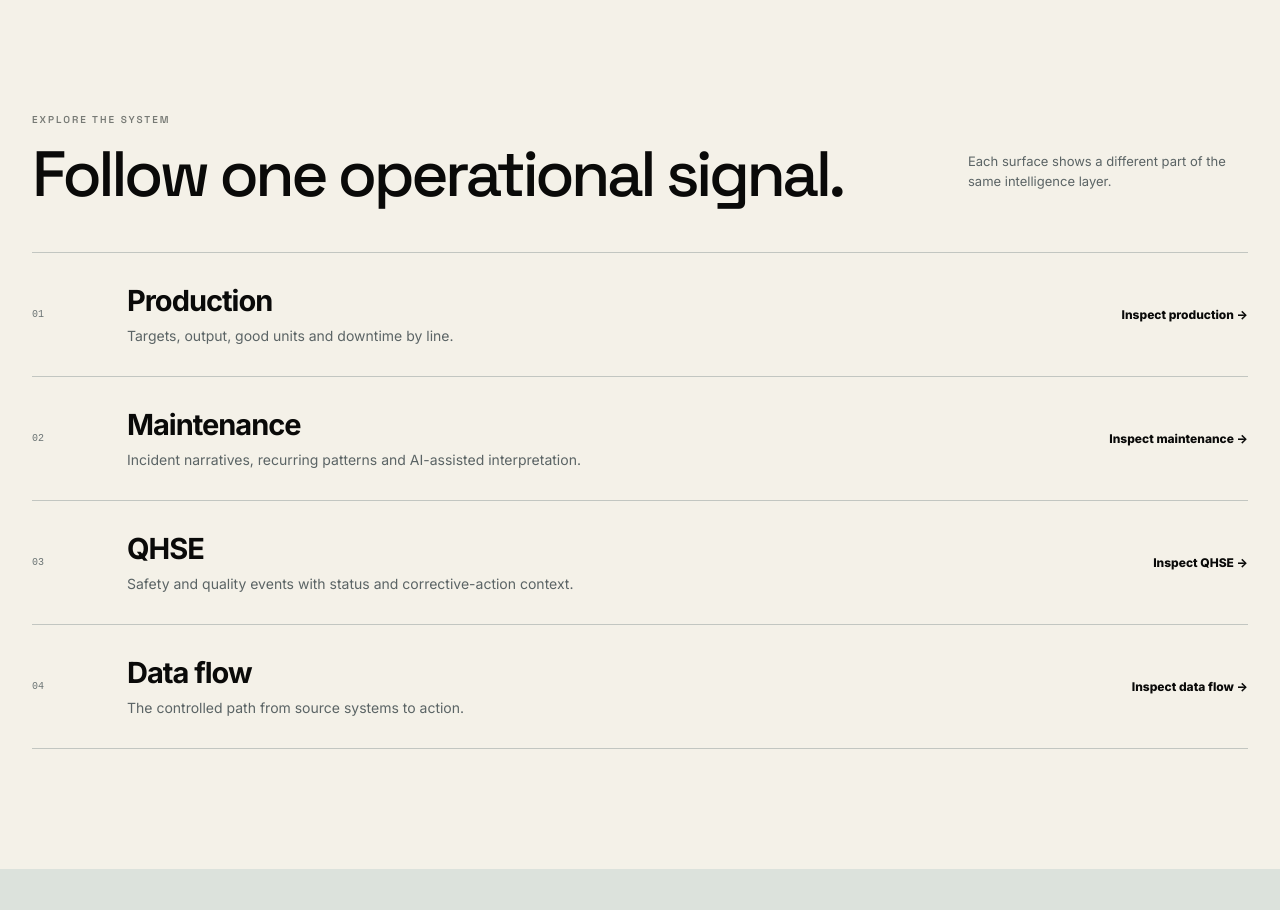
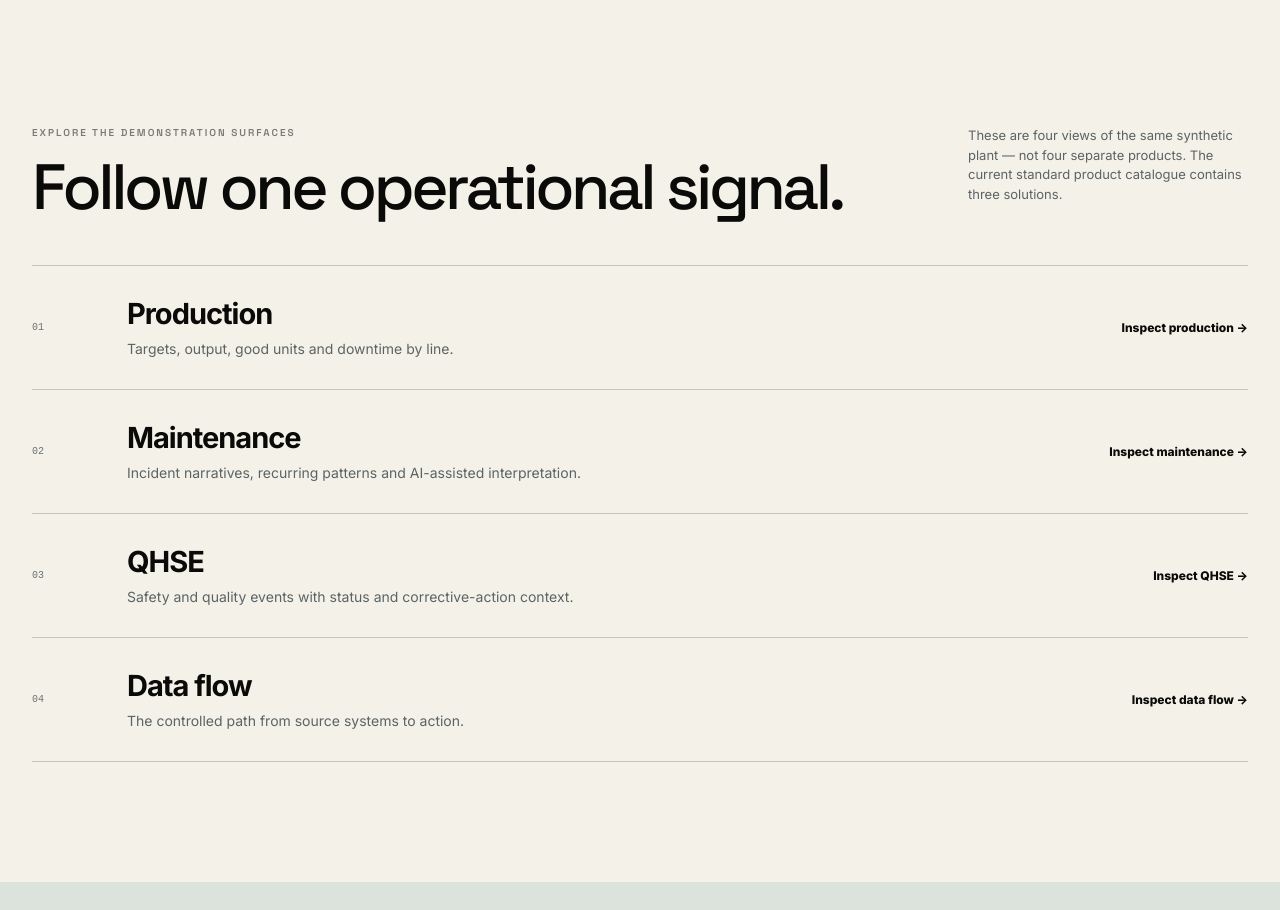
Before and after one commit to bouhounyaakoub2023-cmd/MVP, a Next.js app: page /demo in a window 1280 px wide. Shown: the part 916-1826 px from the top of the page. Built offline with nearby package versions, Linux system fonts and the light colour scheme; no server answers; the database is empty.

Commit message:
fix: distinguish demo surfaces from standard products

```diff
--- a/app/demo/page.tsx
+++ b/app/demo/page.tsx
@@ -15,7 +15,7 @@ export default async function Demo() {
       <div className="demo-system"><div className="system-core"><span>PLANT</span><strong>→</strong><span>ACTION</span></div><div className="system-node n1">PRODUCTION</div><div className="system-node n2">MAINTENANCE</div><div className="system-node n3">QHSE</div><div className="system-node n4">DATA</div></div></div>
     </div></section>
     <section className="demo-kpis"><div className="container demo-kpi-grid">{[['OEE',`${k.oee.toFixed(1)}%`,'Production efficiency'],['DOWNTIME',`${Math.floor(k.downtime/60)}h ${k.downtime%60}m`,'Recorded loss time'],['MACHINES',`${machineRunning}/${data.machines.length}`,'Machines running'],['HIGH SIGNALS',String(high.length),'Priority incidents']].map(([label,value,desc])=><div className="demo-kpi" key={label}><div className="eyebrow">{label}</div><strong>{value}</strong><span>{desc}</span></div>)}</div></section>
-    <section className="demo-navigation"><div className="container"><div className="section-head"><div><div className="eyebrow">Explore the system</div><h2>Follow one operational signal.</h2></div><p>Each surface shows a different part of the same intelligence layer.</p></div><div className="demo-module-grid">
+    <section className="demo-navigation"><div className="container"><div className="section-head"><div><div className="eyebrow">Explore the demonstration surfaces</div><h2>Follow one operational signal.</h2></div><p>These are four views of the same synthetic plant — not four separate products. The current standard product catalogue contains three solutions.</p></div><div className="demo-module-grid">
       {[['01','Production','Targets, output, good units and downtime by line.','/demo/production','Inspect production →'],['02','Maintenance','Incident narratives, recurring patterns and AI-assisted interpretation.','/demo/maintenance','Inspect maintenance →'],['03','QHSE','Safety and quality events with status and corrective-action context.','/demo/qhse','Inspect QHSE →'],['04','Data flow','The controlled path from source systems to action.','/demo/data','Inspect data flow →']].map(([n,title,desc,href,cta])=><Link href={href} className="demo-module" key={n}><span className="module-no">{n}</span><div><h3>{title}</h3><p>{desc}</p></div><span className="module-cta">{cta}</span></Link>)}
     </div></div></section>
     <section className="demo-insight"><div className="container demo-insight-grid"><div><div className="eyebrow">Current signal</div><h2>{high[0] ? `${high[0].machine_code} · ${high[0].category ?? high[0].incident_type}` : 'No priority incident'}</h2><p>{high[0] ? `${high[0].duration_minutes} minutes of downtime · ${high[0].severity} severity.` : 'The current synthetic plant has no high-severity maintenance signal.'}</p></div><div className="demo-insight-card"><span>INTERPRETATION</span><strong>{high[0]?.machine_code === 'M-04' ? 'Recurring hydraulic signal on M-04.' : 'Correlate the current event with machine history.'}</strong><Link href="/demo/maintenance">Open maintenance intelligence →</Link></div></div></section>
```
